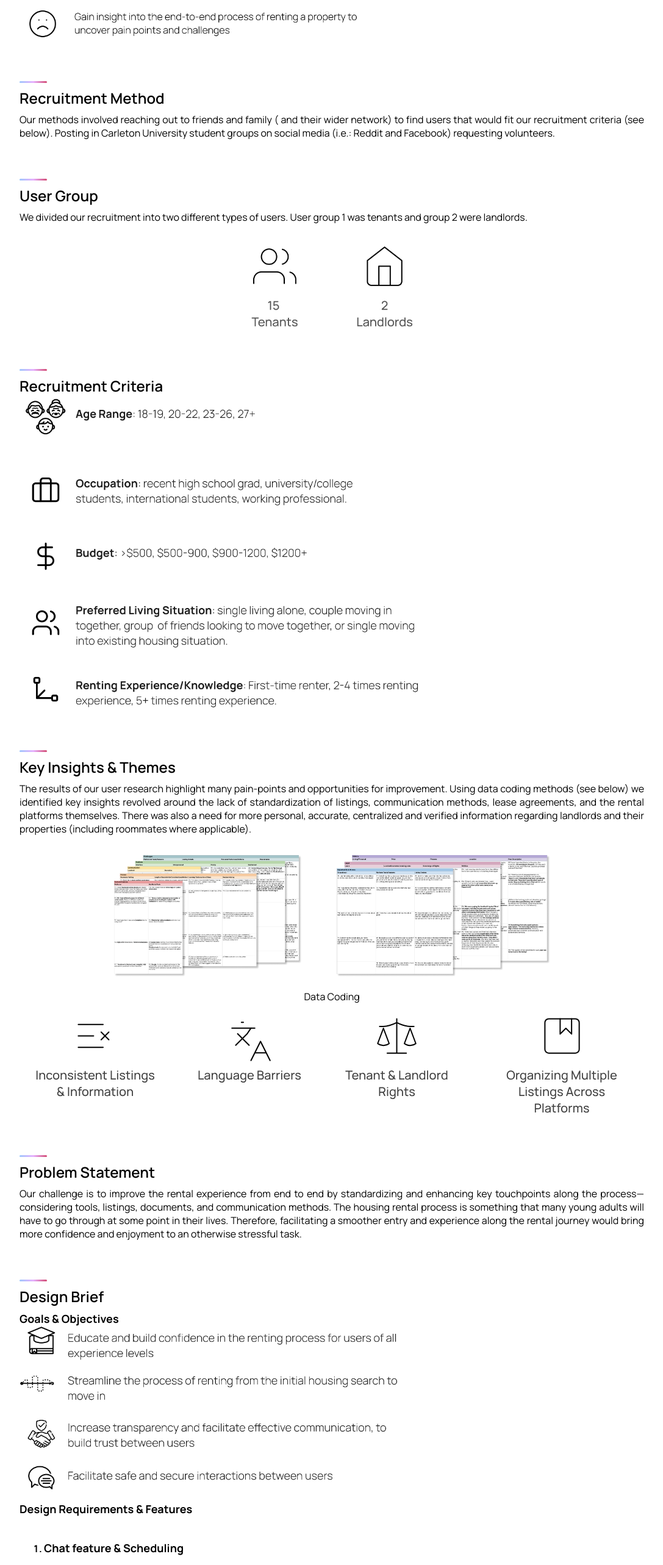
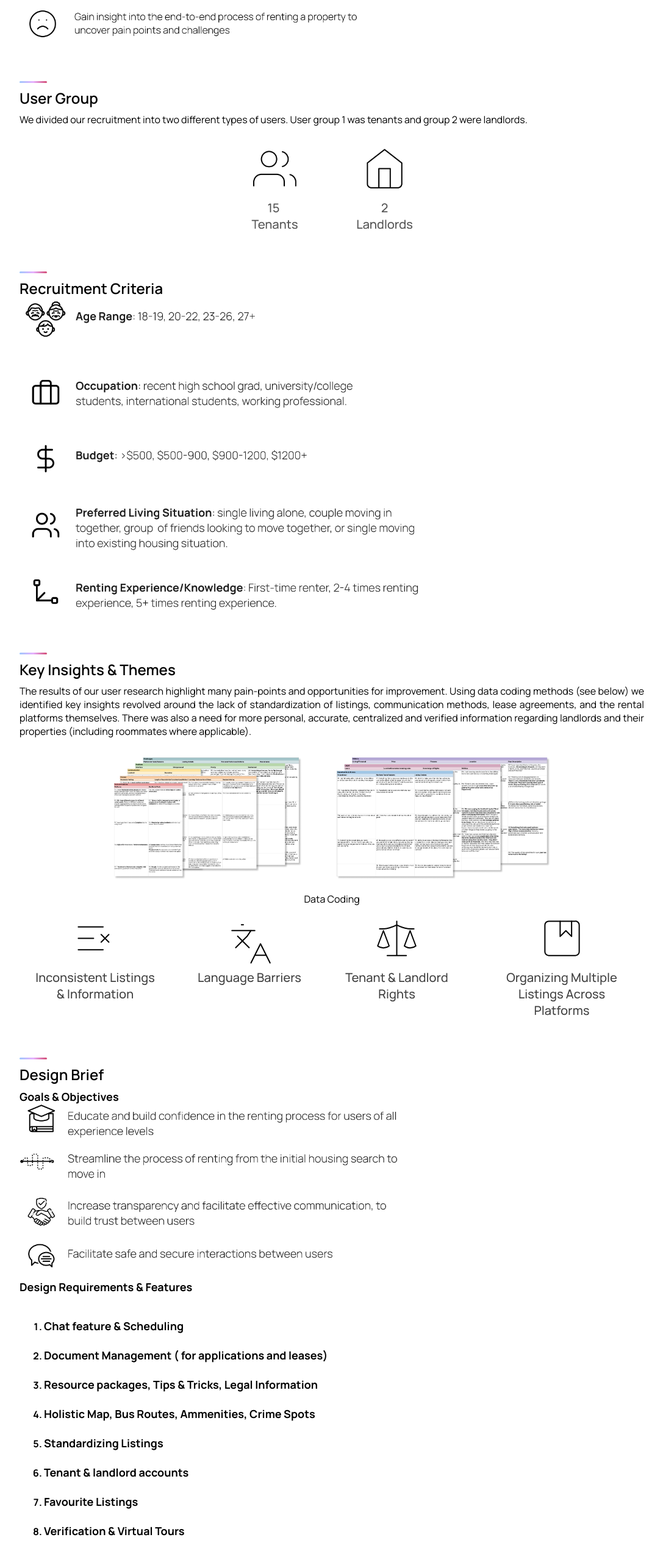
Before and after one commit to Elimists/sash-portfolio, a Next.js app: page /project/homie in a window 1280 px wide. Shown: the part 2060-4626 px from the top of the page at 61% size, without its empty margins (96-1183 px from the left). Built offline with nearby package versions, Linux system fonts and the light colour scheme.

Commit message:
updated homie copy
new images still need to be updated

```diff
--- a/pages/project/homie.js
+++ b/pages/project/homie.js
@@ -162,16 +162,6 @@ export default function Homie(){
                 </div>
             </section>
 
-            <section className={styles.recruitment_method_section}>
-                <div className={styles.heading_bar}></div>
-                <h1>Recruitment Method</h1>
-                <p>
-                    Our methods involved reaching out to friends and family &#40; and their wider network&#41; to find users that would fit our recruitment
-                    criteria &#40;see below&#41;. Posting in Carleton University student groups on social media &#40;i.e.: Reddit and Facebook&#41; requesting
-                    volunteers.
-                </p>
-            </section>
-
             <section className={styles.user_group_section}>
                 <div className={styles.heading_bar}></div>
                 <h1>User Group</h1>
@@ -228,18 +218,6 @@ export default function Homie(){
                         <KeyInsightsJsx />
                     </div>
                 </div>
-            </section>
-
-            <section className={styles.problem_statement}>
-                <div className={styles.heading_bar}></div>
-                <h1>Problem Statement</h1>
-                <p>
-                    Our challenge is to improve the rental experience from end to end by standardizing and enhancing key
-                    touchpoints along the process—considering tools, listings, documents, and communication methods. The
-                    housing rental process is something that many young adults will have to go through at some point in
-                    their lives. Therefore, facilitating a smoother entry and experience along the rental journey would
-                    bring more confidence and enjoyment to an otherwise stressful task.
-                </p>
             </section>
 
             <section className={styles.design_brief}>
@@ -440,28 +418,22 @@ export default function Homie(){
                     each user task was. At the end we interviewed each participant on their experience. Through our user testers, we gained key
                     insights into what features functioned smoothly and what needed tweaking.
                 </p>
-                <ol type="1">
-                    <li>
+
                         <h3>Task: Conduct a search for a 2 bedroom house in the local area</h3>
                         <p>Average Time: 26 seconds</p>
                         <p>Results: Easy to understand and navigate. No issues.</p>
-                    </li>
-                    <li>
+
                         <h3>Task: Compare 2 listings from your favourites</h3>
                         <p>Average Time: 2:25 minutes</p>
                         <p>Results: Mixed reviews, users had trouble understanding where their favourite listings go and how to select them for comparison. Needs improvement.</p>
-                    </li>
-                    <li>
+
                         <h3>Task: Book a virtual meeting with a landlord</h3>
                         <p>Average Time: 1:30 minutes</p>
                         <p>Results: Difficult to find at first but once started it was easy to understand and schedule. Needs slight improvement.</p>
-                    </li>
-                    <li>
+
                         <h3>Task: Create and fill out a listing</h3>
                         <p>Average Time: 8:16 minutes </p>
                         <p>Results: Users had difficulty uploading multiple images, image navigation was hard to understand. Listing score confused users and no ability to tag photos. Needs improvement.</p>
-                    </li>
-                </ol>
             </section>
 
             <section className={styles.iteration_section}>
```
